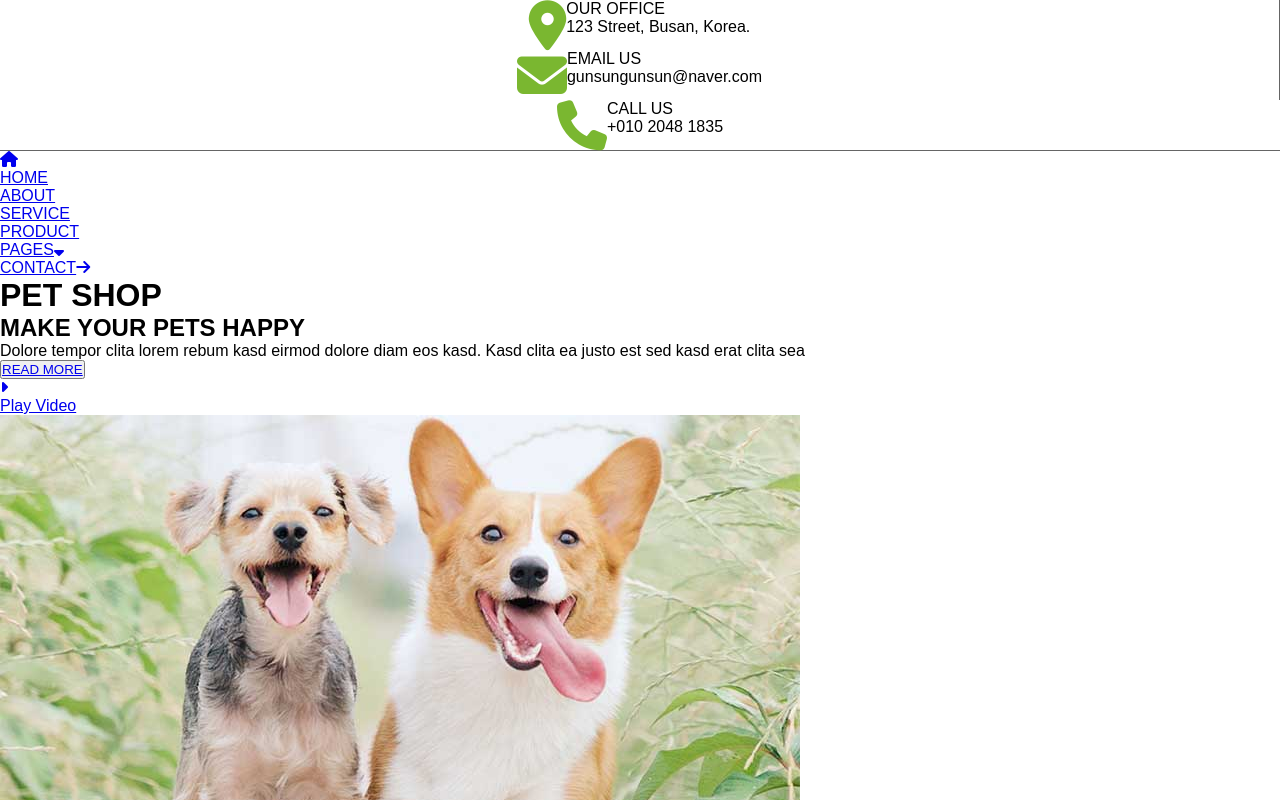
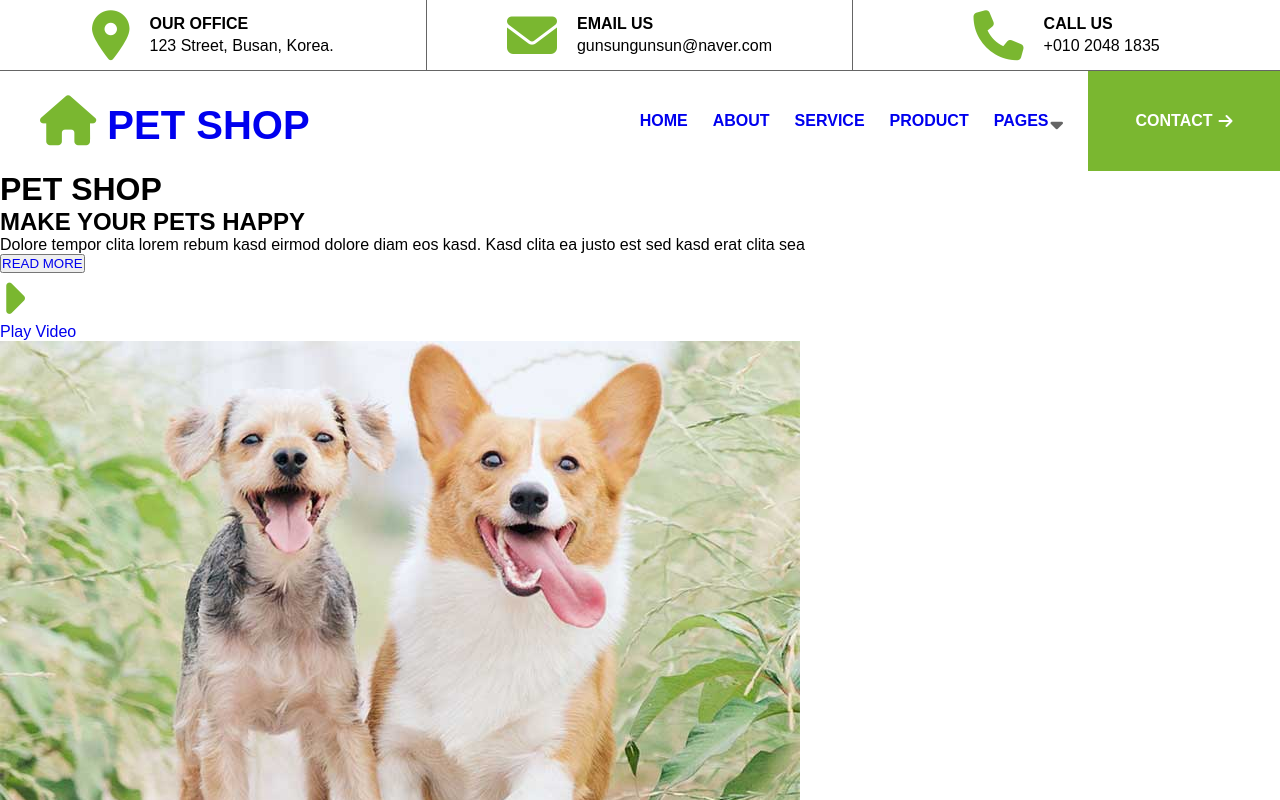
Before and after one commit to rudmoon/Pet-Shop, a plain HTML site: page index.html in a window 1280 px wide. Shown: the top 800 px of the page. Drawn offline with Linux system fonts and the light colour scheme.

Commit message:
CSS Contact Part done
CSS Contact Part done
and Nav part is in progress.

```diff
--- a/index.html
+++ b/index.html
@@ -39,18 +39,20 @@
     <nav id="nav">
         <div class="nav__left">
             <div class="nav__left--logo">
-                <a href="#"><i class="fa-solid fa-house"></i></a>
+                <a href="#"><i class="fa-solid fa-house"></i> PET SHOP</a>
             </div>
             <ul class="nav__left--menu">
                 <li class="nav--menus"><a href="#">HOME</a></li>
                 <li class="nav--menus"><a href="#">ABOUT</a></li>
                 <li class="nav--menus"><a href="#">SERVICE</a></li>
                 <li class="nav--menus"><a href="#">PRODUCT</a></li>
-                <li class="nav--menus"><a href="#">PAGES<i class="fa-solid fa-sort-down"></i></a></li>
+                <li class="nav--menus"><a href="#"><span>PAGES</span><i class="fa-solid fa-sort-down"></i></a></li>
             </ul>
         </div>
         <div class="nav__right">
-            <p><a href="#">CONTACT<i class="fa-solid fa-arrow-right"></i></a></p>
+            <a href="#">
+                <span>CONTACT</span><i class="fa-solid fa-arrow-right"></i>
+            </a>
         </div>
     </nav>
 
--- a/style.css
+++ b/style.css
@@ -10,7 +10,7 @@
     /* Color Collection */
     --color-green : #7AB730;
     --color-white : #ffffff;
-    --color-grey : #656565;
+    --color-gray : #656565;
     --color-black : #212121;
 
 }
@@ -20,24 +20,119 @@
     margin : 0;
     box-sizing: border-box;
 }
-
+ul,li {
+    list-style: none;
+}
+a {
+    text-decoration: none;
+}
+a:visited {
+    color: var(--color-black);
+}
+i {
+    font-size: 50px;
+    color : var(--color-green);
+}
 /* Contact Part */
 #contact {
     display: grid;
-    grid-template-columns: 1fr 1fr 1sfr;
-    border-bottom: 1px solid var(--color-grey);
+    grid-template-columns: 1fr 1fr 1fr;
+    border-bottom: 1px solid var(--color-gray);
 }
 
 .contact__office {
     display: flex;
-    border-right: 1px solid var(--color-grey);
+    border-right: 1px solid var(--color-gray);
     justify-content: center;
-    align-items: centers;
+    align-items: center;
+    padding : 10px;
 }
 .contact__office i {
     font-size: 50px;
     color : var(--color-green);
+    margin-right: 20px;
 }
 .contact__office:last-child {
     border-right: none;
 }
+.office__right p {
+    padding : 2px 0;
+}
+.office__right p:nth-of-type(1) {
+    font-weight: 600;
+}
+
+/* Nav Part */
+#nav {
+    width: 100%;
+    height: 100px;
+    display: flex;
+    justify-content: space-between;
+    align-items: center;
+}
+.nav__left {
+    display: flex;
+    justify-content: space-between;
+    align-items: center;
+    width: 85%;
+    font-weight: 900;
+    height: 100%;
+}
+.nav__left--logo {
+    color : var(--color-black);
+    font-size: var(--font-bigger);
+    margin-left: 40px;
+    height: 100%;
+    display: flex;
+    align-items: center;
+}
+
+.nav__left--menu {
+    display: flex;
+    align-items: center;
+    height: 100%;
+}
+.nav__left--menu li {
+    margin-right: 25px;
+    height: 100%;
+    display: flex;
+    align-items: center;
+}
+.nav__left--menu li:hover {
+    border-top: 2px solid var(--color-green);
+    transition: all 1s;
+}
+.nav__left--menu li:hover a {
+    color : var(--color-green);
+    transition: all 1s;
+}
+.nav__left--menu li:last-child a{
+    display: flex;
+    align-items: center;
+    justify-content: center;
+}
+.nav__left--menu li:last-child a i {
+    margin-left: 2px;
+    font-size: 20px;
+    display: flex;
+    justify-content: center;
+    color : var(--color-gray);
+}
+.nav__right {
+    background-color: var(--color-green);
+    width: 15%;
+    height: 100%;
+}
+.nav__right a{
+    display: flex;
+    justify-content: center;
+    align-items: center;
+    font-weight: 900;
+    color : var(--color-white);
+    height: 100%;
+}
+.nav__right a i {
+    margin-left: 6px;
+    color : white;
+    font-size: var(--font-small);
+}
```
